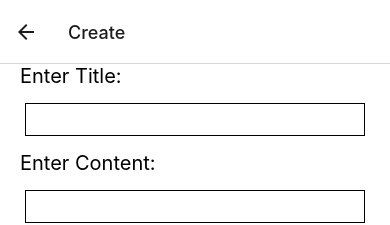
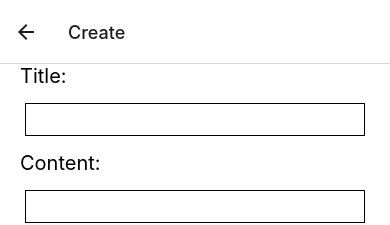
Before and after one commit to juanmiguel431/react-native-expo-blogs, a React Native app: screen /Create in a window 390 px wide. Shown: the top 225 px of the page. Built offline with nearby package versions, Linux system fonts and the light colour scheme.

Commit message:
Form label changes.

```diff
--- a/src/components/BlogForm.tsx
+++ b/src/components/BlogForm.tsx
@@ -13,9 +13,9 @@ export const BlogForm: React.FC<BlogFormProps> = ({ blog, onSave}) => {
 
   return (
     <View style={styles.container}>
-      <Text style={styles.label}>Enter Title:</Text>
+      <Text style={styles.label}>Title:</Text>
       <TextInput value={title} onChangeText={setTitle} style={styles.input}/>
-      <Text style={styles.label}>Enter Content:</Text>
+      <Text style={styles.label}>Content:</Text>
       <TextInput value={content} onChangeText={setContent} style={styles.input}/>
       <Button title="Save" onPress={() => {
         if (!(title && content)) {
```
